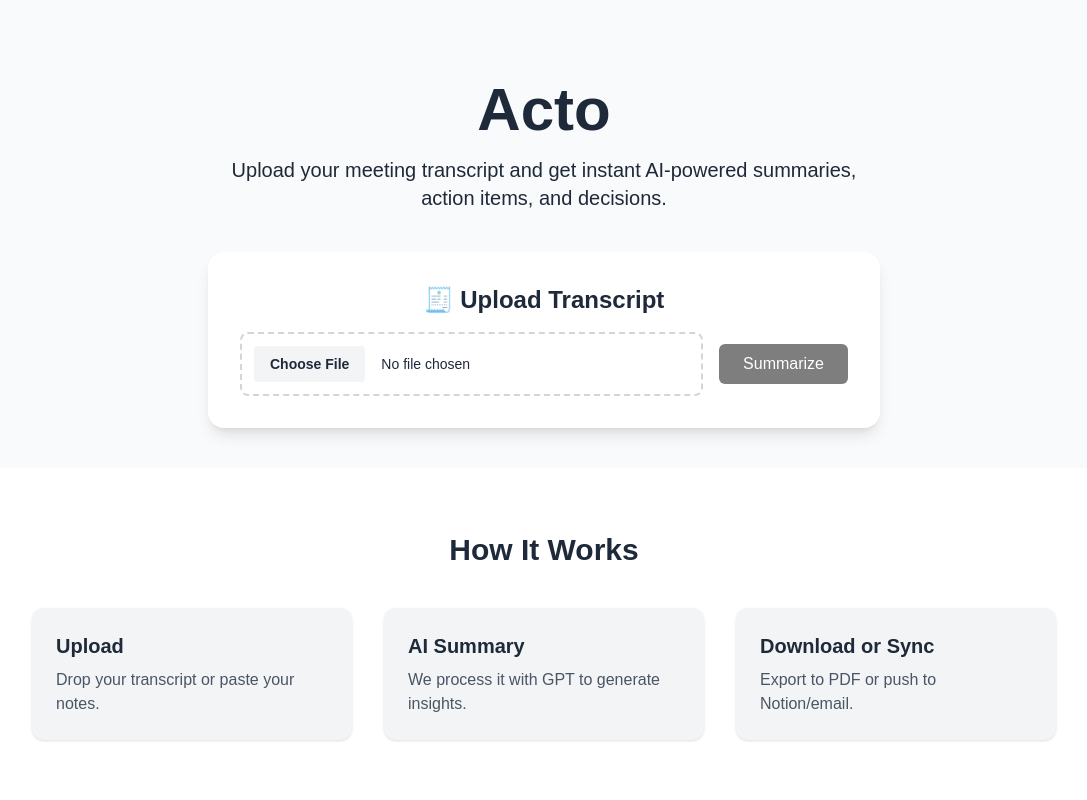
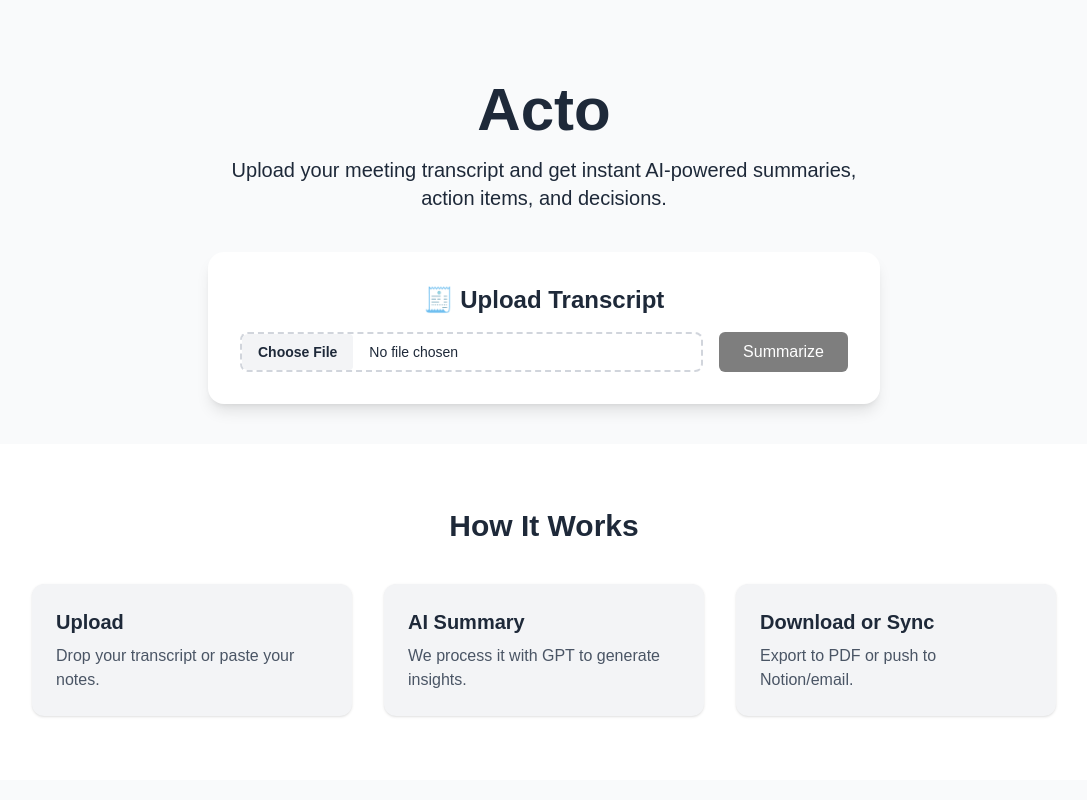
Before and after one commit to Tausif4171/Acto, a Next.js app: page / in a window 1280 px wide. Shown: the top 800 px of the page, without its empty margins (96-1183 px from the left). Built offline with nearby package versions, Linux system fonts and the light colour scheme.

Commit message:
Fix UploadTranscript file input styling by removing unnecessary padding for improved appearance

```diff
--- a/app/components/UploadTranscript.tsx
+++ b/app/components/UploadTranscript.tsx
@@ -139,7 +139,7 @@
           type="file"
           accept=".txt"
           onChange={handleFileChange}
-          className="block border-2 border-dashed border-gray-300 rounded-lg text-center hover:bg-gray-50 transition w-full p-3 text-sm file:mr-4 file:py-2 file:px-4 file:rounded file:border-0 file:text-sm file:font-semibold file:bg-gray-100 hover:file:bg-gray-200"
+          className="block border-2 border-dashed border-gray-300 rounded-lg text-center hover:bg-gray-50 transition w-full text-sm file:mr-4 file:py-2 file:px-4 file:rounded file:border-0 file:text-sm file:font-semibold file:bg-gray-100 hover:file:bg-gray-200"
         />
         <button
           onClick={handleSubmit}
```
